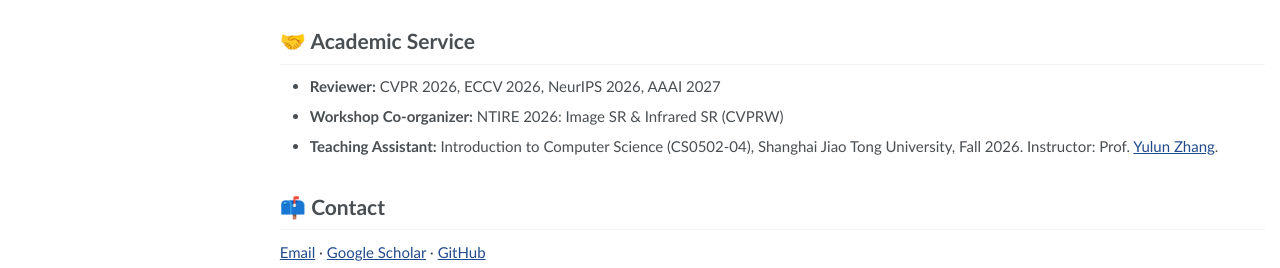
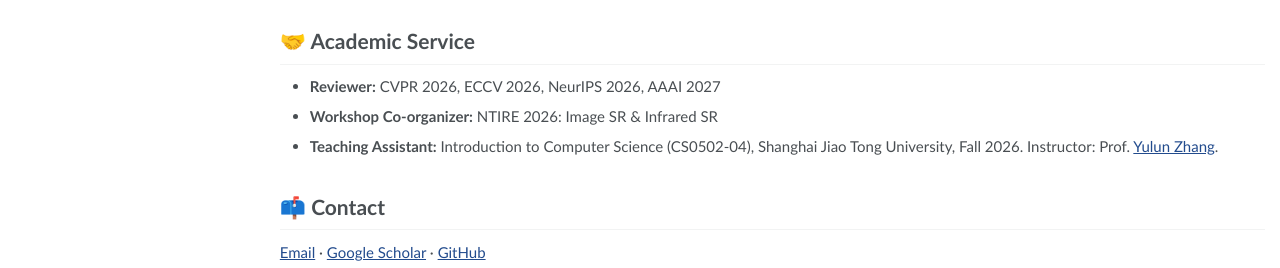
Before and after one commit to zzqingz/zzqingz.github.io, a Jekyll site: the page built from _pages/about.md, in a window 1280 px wide and 900 px high, scrolled down 735 px. Shown: the part 629-897 px from the top of the window. Built offline with Jekyll 4.4.1, drawn with Linux system fonts in a browser that asks for light colours.

Commit message:
Remove CVPRW suffix from organizer entry

```diff
--- a/_pages/about.md
+++ b/_pages/about.md
@@ -80,7 +80,7 @@ Kai Liu<sup>*</sup>, **Ziqing Zhang**<sup>*</sup>, Wenbo Li, Renjing Pei, Fenglo
 # 🤝 Academic Service
 
 - **Reviewer:** CVPR 2026, ECCV 2026, NeurIPS 2026, AAAI 2027
-- **Workshop Co-organizer:** NTIRE 2026: Image SR & Infrared SR (CVPRW)
+- **Workshop Co-organizer:** NTIRE 2026: Image SR & Infrared SR
 - **Teaching Assistant:** Introduction to Computer Science (CS0502-04), Shanghai Jiao Tong University, Fall 2026. Instructor: Prof. [Yulun Zhang](https://yulunzhang.com/).
 
 <span class="anchor" id="contact"></span>
```
